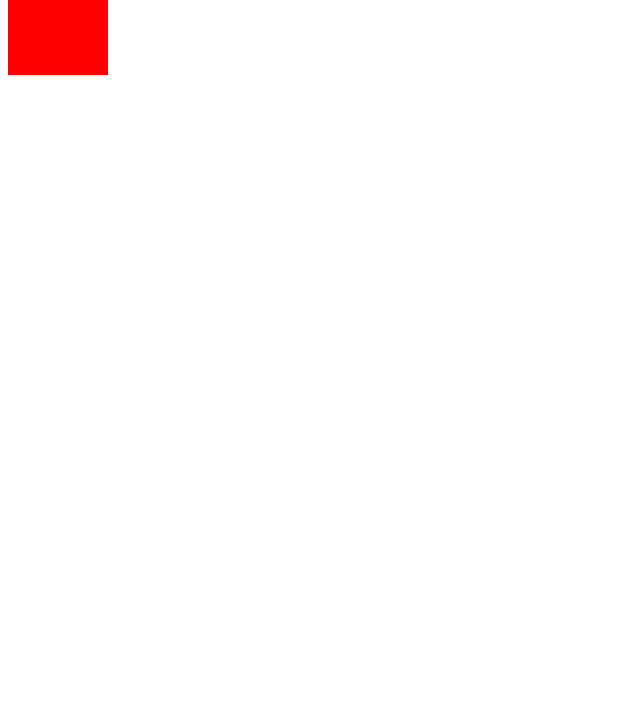
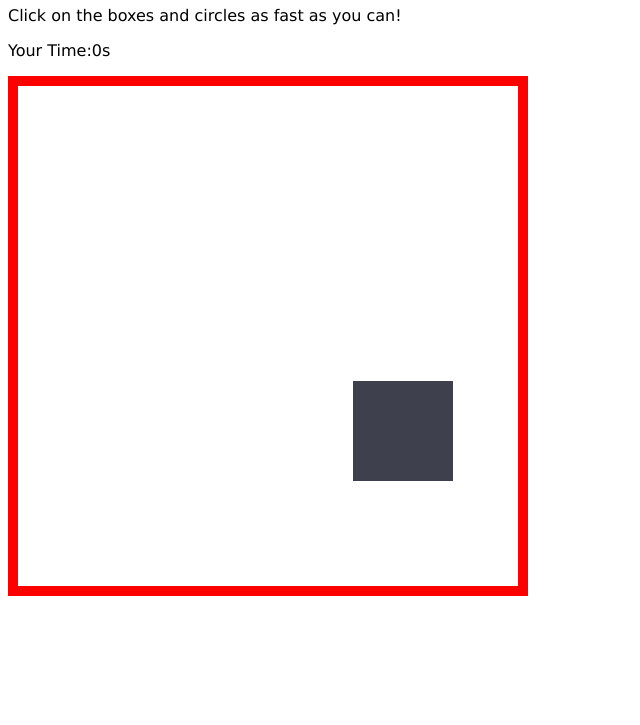
Before and after one commit to dtrinh888/reaction-js, a plain HTML site: page index.html in a window 1280 px wide. Shown: the part 75-800 px from the top of the page, without its empty margins (0-640 px from the left). Drawn offline with Linux system fonts and the light colour scheme.

Commit message:
finished game need styling

```diff
--- a/css/styles.css
+++ b/css/styles.css
@@ -1,6 +1,17 @@
+body {
+	font-family: Verdana, Geneva, sans-serif;
+}
+
 #box {
 	background-color: red;
 	height: 100px;
 	width: 100px;
 	display: none;
+	position: relative;
 }
+
+.game-container {
+	width: 500px;
+	height: 500px;
+	border: 10px solid red;
+}
--- a/index.html
+++ b/index.html
@@ -7,8 +7,12 @@
 </head>
 <body>
 	<div>
-		<p>Your Time:<span id="time"></span></p>
-		<div id="box"></div>
+		<h1>Reaction Tester</h1>
+		<p>Click on the boxes and circles as fast as you can!</p>
+		<p>Your Time:<span id="time">0</span>s</p>
+		<div class="game-container">
+			<div id="box"></div>
+		</div>
 	</div>
 	<script src="js/app.js"></script>
 </body>
--- a/js/app.js
+++ b/js/app.js
@@ -2,14 +2,32 @@ var clickedTime;
 var createdTime;
 var reactionTime;
 
+function getRandomColor() {
+    var letters = '0123456789ABCDEF'.split('');
+    var color = '#';
+    for (var i = 0; i < 6; i++ ) {
+        color += letters[Math.floor(Math.random() * 16)];
+    }
+    return color;
+}
+
 function makeBox() {
-
 	createdTime = Date.now();
 	var time = Math.random();
-
 	time = time * 5000;
-
 	setTimeout(function(){
+		if (Math.random() > 0.5) {
+			document.getElementById('box').style.borderRadius = '100px';
+		} else {
+			document.getElementById('box').style.borderRadius = '0px';
+		}
+		var top = Math.random();
+		top = top*400;
+		var left = Math.random();
+		left = left*400;
+		document.getElementById('box').style.top = top+"px";
+		document.getElementById('box').style.left = left+"px";
+		document.getElementById('box').style.backgroundColor = getRandomColor();
 		document.getElementById('box').style.display = 'block';
 		createdTime = Date.now();
 	}, time);
```
